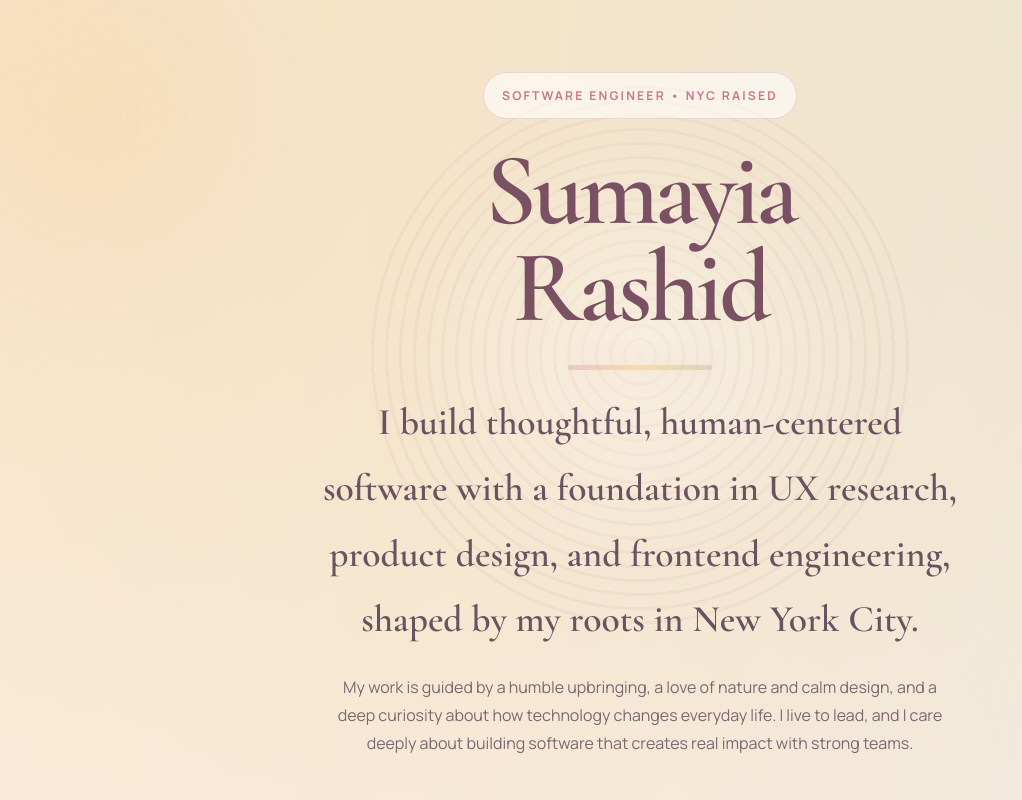
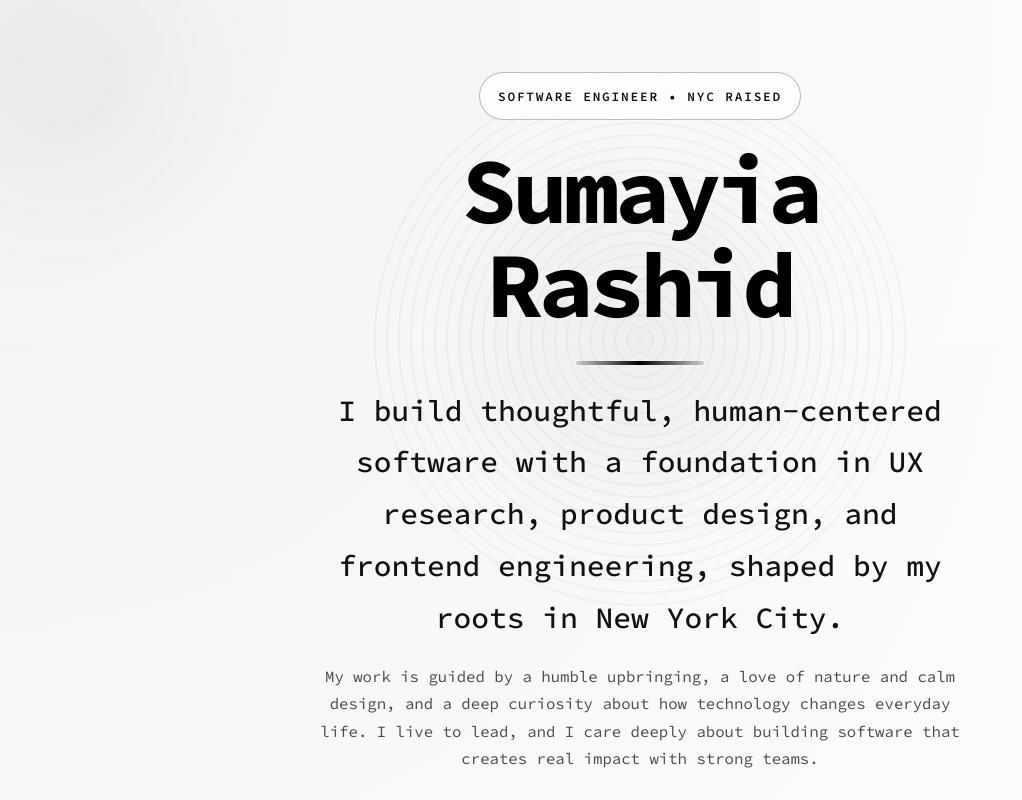
Before and after one commit to sumayiar/Portfolio, a plain HTML site: page index.html in a window 1280 px wide. Shown: the top 800 px of the page, without its empty margins (0-1022 px from the left). Drawn offline with nearby package versions, Linux system fonts and the light colour scheme.

Commit message:
Switch portfolio to source code font and monochrome theme

```diff
--- a/style.css
+++ b/style.css
@@ -1,20 +1,16 @@
-@import url("https://fonts.googleapis.com/css2?family=Cormorant+Garamond:wght@400;500;600;700&family=Manrope:wght@400;500;600;700&display=swap");
+@import url("https://fonts.googleapis.com/css2?family=Source+Code+Pro:wght@400;500;600;700&display=swap");
 
 :root {
-  --rose-milk: #fff8f7;
-  --lotus: #f6d7de;
-  --gulabi: #c97892;
-  --saffron: #f7d7a8;
-  --matcha: #a6b98d;
-  --mist: #dfeef2;
-  --cream: rgba(255, 252, 248, 0.84);
-  --cream-strong: rgba(255, 255, 255, 0.92);
-  --text: #5f4a56;
-  --muted: #7e6772;
-  --border: rgba(201, 120, 146, 0.18);
-  --shadow: rgba(167, 114, 138, 0.16);
-  --display-font: "Cormorant Garamond", Georgia, serif;
-  --body-font: "Manrope", "Avenir Next", sans-serif;
+  --bg: #ffffff;
+  --bg-soft: #f4f4f4;
+  --panel: rgba(255, 255, 255, 0.92);
+  --panel-strong: rgba(250, 250, 250, 0.96);
+  --text: #111111;
+  --muted: #4b4b4b;
+  --border: rgba(17, 17, 17, 0.14);
+  --border-strong: rgba(17, 17, 17, 0.28);
+  --shadow: rgba(0, 0, 0, 0.08);
+  --font-main: "Source Code Pro", "SFMono-Regular", Consolas, monospace;
 }
 
 * {
@@ -30,45 +26,41 @@ html {
 body {
   min-height: 100vh;
   overflow-x: hidden;
-  font-family: var(--body-font);
+  font-family: var(--font-main);
   color: var(--text);
   text-align: center;
   line-height: 1.75;
   background:
-    radial-gradient(circle at top left, rgba(247, 215, 168, 0.65), transparent 30%),
-    radial-gradient(circle at top right, rgba(166, 185, 141, 0.28), transparent 28%),
-    radial-gradient(circle at bottom left, rgba(201, 120, 146, 0.16), transparent 24%),
-    linear-gradient(180deg, #fffaf8 0%, #fff4f7 38%, #f6fbfd 100%);
+    radial-gradient(circle at top left, rgba(0, 0, 0, 0.05), transparent 24%),
+    radial-gradient(circle at bottom right, rgba(0, 0, 0, 0.04), transparent 22%),
+    linear-gradient(180deg, #ffffff 0%, #f6f6f6 100%);
 }
 
 body::before,
 body::after {
   content: "";
   position: fixed;
-  inset: auto;
-  width: 28rem;
-  height: 28rem;
+  width: 24rem;
+  height: 24rem;
   border-radius: 999px;
-  filter: blur(22px);
+  filter: blur(28px);
   pointer-events: none;
   z-index: 0;
-  opacity: 0.55;
-  animation: auraFloat 16s ease-in-out infinite;
+  opacity: 0.42;
+  animation: auraFloat 18s ease-in-out infinite;
 }
 
 body::before {
   top: -8rem;
   left: -8rem;
-  background:
-    radial-gradient(circle, rgba(247, 215, 168, 0.68) 0%, rgba(246, 215, 222, 0.16) 58%, transparent 78%);
+  background: radial-gradient(circle, rgba(0, 0, 0, 0.1) 0%, transparent 72%);
 }
 
 body::after {
-  right: -10rem;
-  bottom: -10rem;
-  background:
-    radial-gradient(circle, rgba(166, 185, 141, 0.36) 0%, rgba(223, 238, 242, 0.2) 56%, transparent 78%);
-  animation-delay: -8s;
+  right: -8rem;
+  bottom: -8rem;
+  background: radial-gradient(circle, rgba(0, 0, 0, 0.08) 0%, transparent 72%);
+  animation-delay: -9s;
 }
 
 header,
@@ -92,15 +84,14 @@ header {
 header::before {
   content: "";
   position: absolute;
-  inset: 10% auto auto 50%;
-  width: min(72vw, 34rem);
-  height: min(72vw, 34rem);
+  inset: 8% auto auto 50%;
+  width: min(70vw, 34rem);
+  height: min(70vw, 34rem);
   transform: translateX(-50%);
   border-radius: 50%;
   background:
-    radial-gradient(circle, rgba(255, 255, 255, 0.42) 0%, rgba(255, 255, 255, 0) 62%),
-    repeating-radial-gradient(circle, rgba(201, 120, 146, 0.09) 0 3px, transparent 3px 14px);
-  opacity: 0.9;
+    radial-gradient(circle, rgba(0, 0, 0, 0.04) 0%, transparent 56%),
+    repeating-radial-gradient(circle, rgba(0, 0, 0, 0.03) 0 2px, transparent 2px 12px);
   z-index: -1;
 }
 
@@ -119,7 +110,9 @@ footer {
     opacity 0.9s ease,
     transform 0.9s ease,
     box-shadow 0.35s ease,
-    border-color 0.35s ease;
+    border-color 0.35s ease,
+    background 0.35s ease,
+    color 0.35s ease;
 }
 
 .is-visible {
@@ -130,52 +123,56 @@ footer {
 .eyebrow {
   padding: 0.75rem 1.1rem;
   border-radius: 999px;
-  border: 1px solid rgba(201, 120, 146, 0.26);
-  background: rgba(255, 255, 255, 0.6);
-  color: var(--gulabi);
-  letter-spacing: 0.18em;
-  font-size: 0.76rem;
-  font-weight: 700;
+  border: 1px solid var(--border-strong);
+  background: rgba(255, 255, 255, 0.86);
+  color: var(--text);
+  letter-spacing: 0.14em;
+  font-size: 0.8rem;
+  font-weight: 600;
   text-transform: uppercase;
 }
 
 h1,
 h2,
-h3 {
-  font-family: var(--display-font);
-  font-weight: 600;
+h3,
+p,
+a,
+span,
+li {
+  font-family: var(--font-main);
 }
 
 h1 {
-  max-width: 10ch;
+  max-width: 12ch;
   margin-top: 1.4rem;
-  font-size: clamp(3.5rem, 9vw, 6.4rem);
-  line-height: 0.95;
-  color: #7a5163;
-  letter-spacing: -0.04em;
+  font-size: clamp(3rem, 8vw, 5.8rem);
+  line-height: 1.02;
+  color: #000000;
+  letter-spacing: -0.05em;
+  font-weight: 700;
 }
 
 header h2 {
-  max-width: 40rem;
+  max-width: 42rem;
   margin-top: 1.25rem;
-  font-size: clamp(1.55rem, 3vw, 2.35rem);
-  color: #6a5260;
+  font-size: clamp(1.2rem, 2.5vw, 1.85rem);
+  color: var(--text);
+  font-weight: 500;
 }
 
 .hero-note {
-  max-width: 38rem;
-  margin-top: 1.25rem;
-  font-size: 1rem;
+  max-width: 42rem;
+  margin-top: 1.2rem;
+  font-size: 0.98rem;
   color: var(--muted);
 }
 
 .divider {
-  width: 9rem;
-  height: 0.32rem;
+  width: 8rem;
+  height: 0.24rem;
   margin-top: 1.8rem;
   border-radius: 999px;
-  background: linear-gradient(90deg, rgba(201, 120, 146, 0.3), rgba(247, 215, 168, 0.9), rgba(166, 185, 141, 0.4));
-  box-shadow: 0 0 24px rgba(201, 120, 146, 0.18);
+  background: linear-gradient(90deg, rgba(0, 0, 0, 0.15), #000000, rgba(0, 0, 0, 0.15));
 }
 
 section {
@@ -184,29 +181,30 @@ section {
 
 .section-title {
   margin-bottom: 1.9rem;
-  font-size: clamp(2.2rem, 5vw, 3.4rem);
-  color: #7d5364;
+  font-size: clamp(1.8rem, 4vw, 2.8rem);
+  color: #000000;
+  font-weight: 700;
+  letter-spacing: -0.04em;
 }
 
 .project {
   margin: 0 auto 2rem;
   padding: clamp(2rem, 4vw, 3rem);
   border: 1px solid var(--border);
-  border-radius: 2rem;
+  border-radius: 1.8rem;
   background:
-    linear-gradient(145deg, rgba(255, 255, 255, 0.92), rgba(255, 247, 244, 0.72)),
-    linear-gradient(180deg, rgba(247, 215, 168, 0.08), rgba(166, 185, 141, 0.05));
+    linear-gradient(180deg, var(--panel-strong), var(--panel));
   box-shadow:
-    0 1.25rem 3rem var(--shadow),
-    inset 0 1px 0 rgba(255, 255, 255, 0.75);
-  backdrop-filter: blur(18px);
+    0 1.2rem 3rem var(--shadow),
+    inset 0 1px 0 rgba(255, 255, 255, 0.8);
+  backdrop-filter: blur(12px);
 }
 
 .project:hover {
-  border-color: rgba(201, 120, 146, 0.34);
+  border-color: var(--border-strong);
   box-shadow:
-    0 1.5rem 3.5rem rgba(167, 114, 138, 0.2),
-    inset 0 1px 0 rgba(255, 255, 255, 0.78);
+    0 1.4rem 3.2rem rgba(0, 0, 0, 0.12),
+    inset 0 1px 0 rgba(255, 255, 255, 0.9);
 }
 
 .project-year {
@@ -216,9 +214,8 @@ section {
   margin-bottom: 1rem;
   padding: 0.65rem 1rem;
   border-radius: 999px;
-  background: linear-gradient(90deg, rgba(247, 215, 168, 0.45), rgba(201, 120, 146, 0.12));
-  border: 1px solid rgba(201, 120, 146, 0.22);
-  color: var(--gulabi);
+  background: #111111;
+  color: #ffffff;
   font-size: 0.84rem;
   font-weight: 700;
   letter-spacing: 0.28em;
@@ -226,23 +223,24 @@ section {
 }
 
 .project h3 {
-  font-size: clamp(2rem, 4vw, 3rem);
-  color: #6f4f5d;
+  font-size: clamp(1.8rem, 3.6vw, 2.6rem);
+  color: #000000;
+  font-weight: 700;
 }
 
 .role {
   margin-top: 0.5rem;
   margin-bottom: 1.1rem;
-  color: #92707d;
-  font-size: 0.98rem;
+  color: var(--muted);
+  font-size: 0.94rem;
   font-weight: 600;
-  letter-spacing: 0.06em;
+  letter-spacing: 0.08em;
   text-transform: uppercase;
 }
 
 .project p,
 .project li {
-  max-width: 42rem;
+  max-width: 44rem;
   margin-inline: auto;
   color: var(--text);
 }
@@ -262,10 +260,11 @@ section {
 }
 
 .project li::before {
-  content: "•";
+  content: ">";
   display: inline-block;
   margin-right: 0.45rem;
-  color: var(--gulabi);
+  color: #000000;
+  font-weight: 700;
 }
 
 .project-links,
@@ -285,23 +284,17 @@ section {
   min-height: 3rem;
   padding: 0.8rem 1.2rem;
   border-radius: 999px;
-  background: rgba(255, 255, 255, 0.88);
-  border: 1px solid rgba(201, 120, 146, 0.18);
-  color: #8c5b71;
-  font-weight: 700;
+  border: 1px solid var(--border-strong);
+  background: #ffffff;
+  color: #000000;
+  font-weight: 600;
   text-decoration: none;
-  transition:
-    transform 0.25s ease,
-    background 0.25s ease,
-    border-color 0.25s ease,
-    color 0.25s ease;
 }
 
 .project a:hover {
   transform: translateY(-0.18rem);
-  background: rgba(255, 250, 246, 0.96);
-  border-color: rgba(201, 120, 146, 0.34);
-  color: #7a4b5d;
+  background: #111111;
+  color: #ffffff;
 }
 
 .tag {
@@ -310,33 +303,30 @@ section {
   justify-content: center;
   padding: 0.65rem 1rem;
   border-radius: 999px;
-  background: rgba(166, 185, 141, 0.18);
-  border: 1px solid rgba(166, 185, 141, 0.26);
-  color: #6e7f5d;
+  background: #efefef;
+  border: 1px solid rgba(0, 0, 0, 0.12);
+  color: #000000;
   font-size: 0.84rem;
-  font-weight: 700;
-  letter-spacing: 0.03em;
+  font-weight: 600;
 }
 
 .skyline {
   width: min(100%, 54rem);
-  height: 8rem;
+  height: 7rem;
   margin: 2rem auto 0;
-  border-radius: 2rem;
+  border-radius: 1.8rem;
+  border: 1px solid rgba(0, 0, 0, 0.08);
   background:
-    radial-gradient(circle at 20% 40%, rgba(247, 215, 168, 0.65), transparent 24%),
-    radial-gradient(circle at 75% 50%, rgba(166, 185, 141, 0.38), transparent 23%),
-    linear-gradient(180deg, rgba(255, 255, 255, 0.42), rgba(223, 238, 242, 0.22)),
-    linear-gradient(90deg, rgba(201, 120, 146, 0.18), rgba(255, 255, 255, 0.2));
-  border: 1px solid rgba(201, 120, 146, 0.14);
-  box-shadow: inset 0 1px 0 rgba(255, 255, 255, 0.7);
+    radial-gradient(circle at 20% 40%, rgba(0, 0, 0, 0.08), transparent 18%),
+    radial-gradient(circle at 75% 50%, rgba(0, 0, 0, 0.07), transparent 18%),
+    linear-gradient(180deg, rgba(255, 255, 255, 0.9), rgba(235, 235, 235, 0.9));
 }
 
 footer {
   padding-top: 2rem;
   padding-bottom: 3rem;
   color: var(--muted);
-  font-size: 0.95rem;
+  font-size: 0.92rem;
 }
 
 @keyframes auraFloat {
@@ -345,7 +335,7 @@ footer {
     transform: translate3d(0, 0, 0) scale(1);
   }
   50% {
-    transform: translate3d(0, 1.75rem, 0) scale(1.05);
+    transform: translate3d(0, 1.5rem, 0) scale(1.03);
   }
 }
 
@@ -362,7 +352,7 @@ footer {
 
   .project {
     padding: 1.6rem;
-    border-radius: 1.5rem;
+    border-radius: 1.4rem;
   }
 
   .project-links,
```
